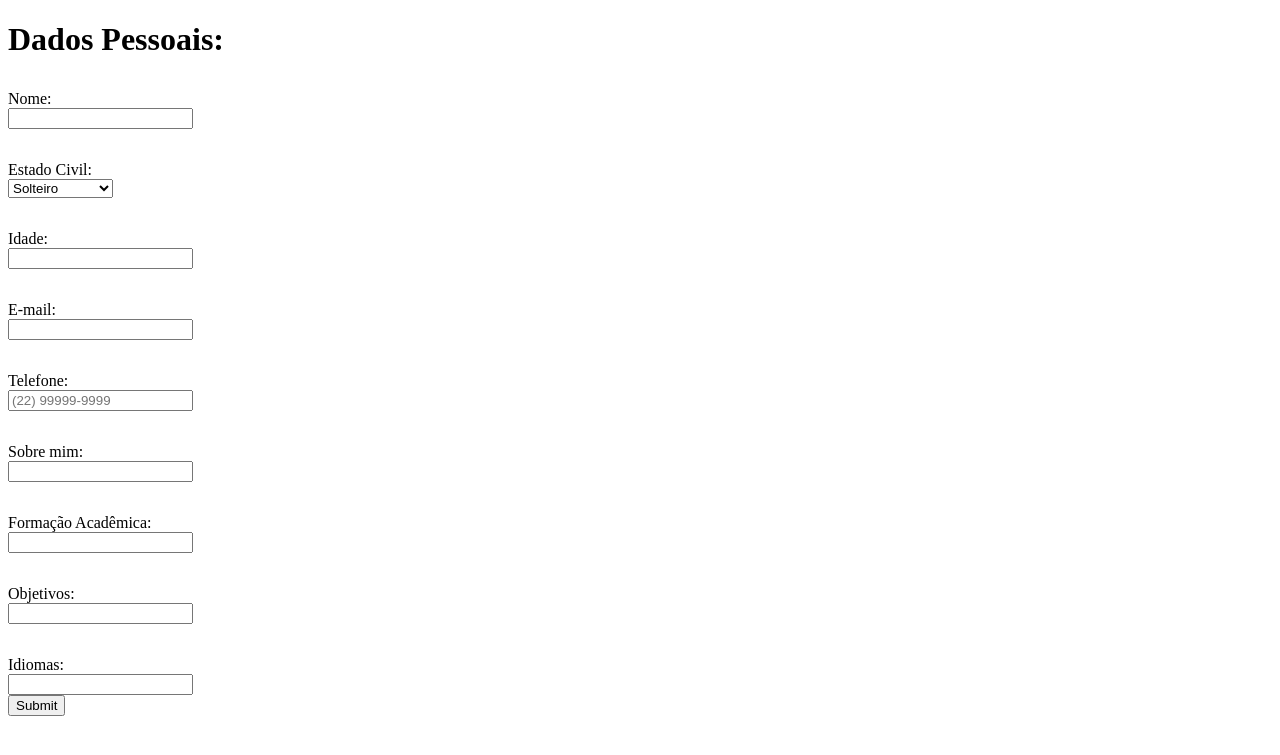
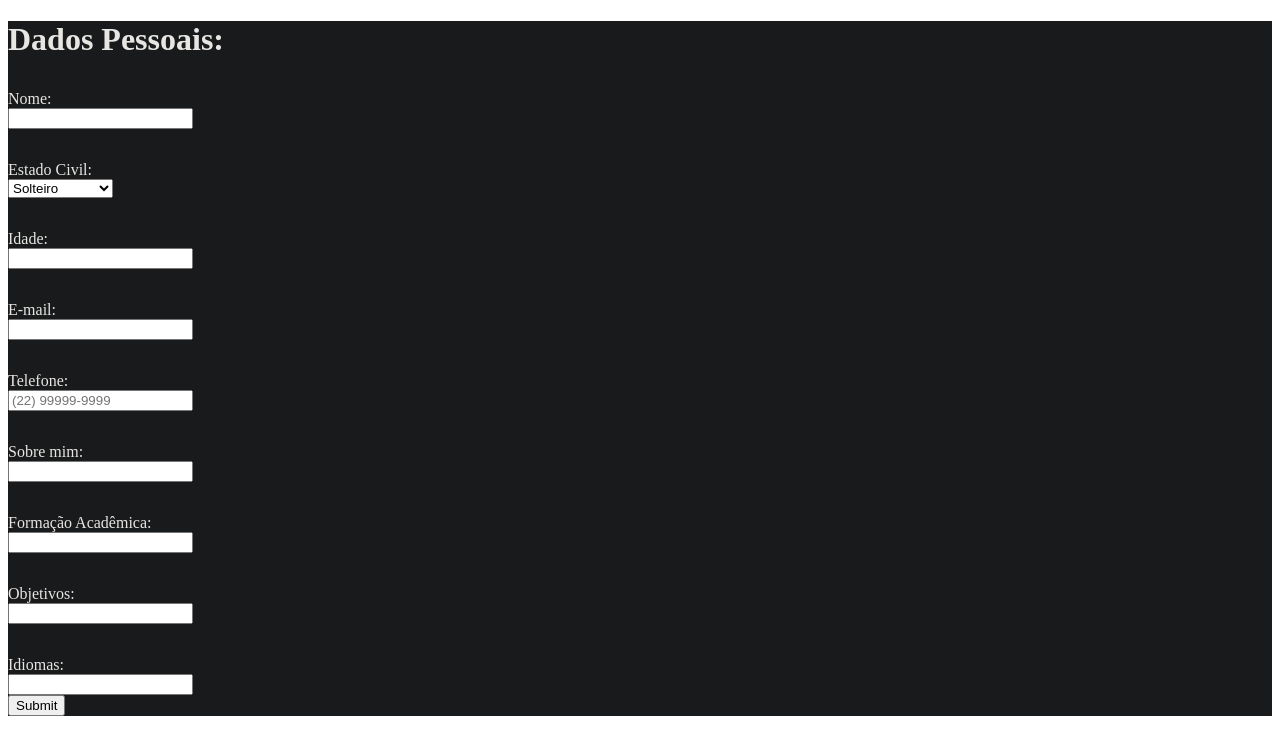
Before and after one commit to AffonsoPaulo/desenvolvimentoWeb, a PHP site: page / in a window 1280 px wide. Shown: the top 755 px of the page. Run offline with PHP 8.4, Linux system fonts and the light colour scheme.

Commit message:
AULA 10 e TRABALHO

```diff
--- a/trabalho/main.css
+++ b/trabalho/main.css
@@ -9,3 +9,8 @@
 form {
 
 }
+
+main {
+	background-color: #181A1B;
+	color: #E8E6E3;
+}
--- /dev/null
+++ b/trabalho/receive.css
@@ -0,0 +1,4 @@
+main {
+	background-color: #181A1B;
+	color: #E8E6E3;
+}
```
Also changed, not shown: trabalho/receive.php (+18 -0 lines).
